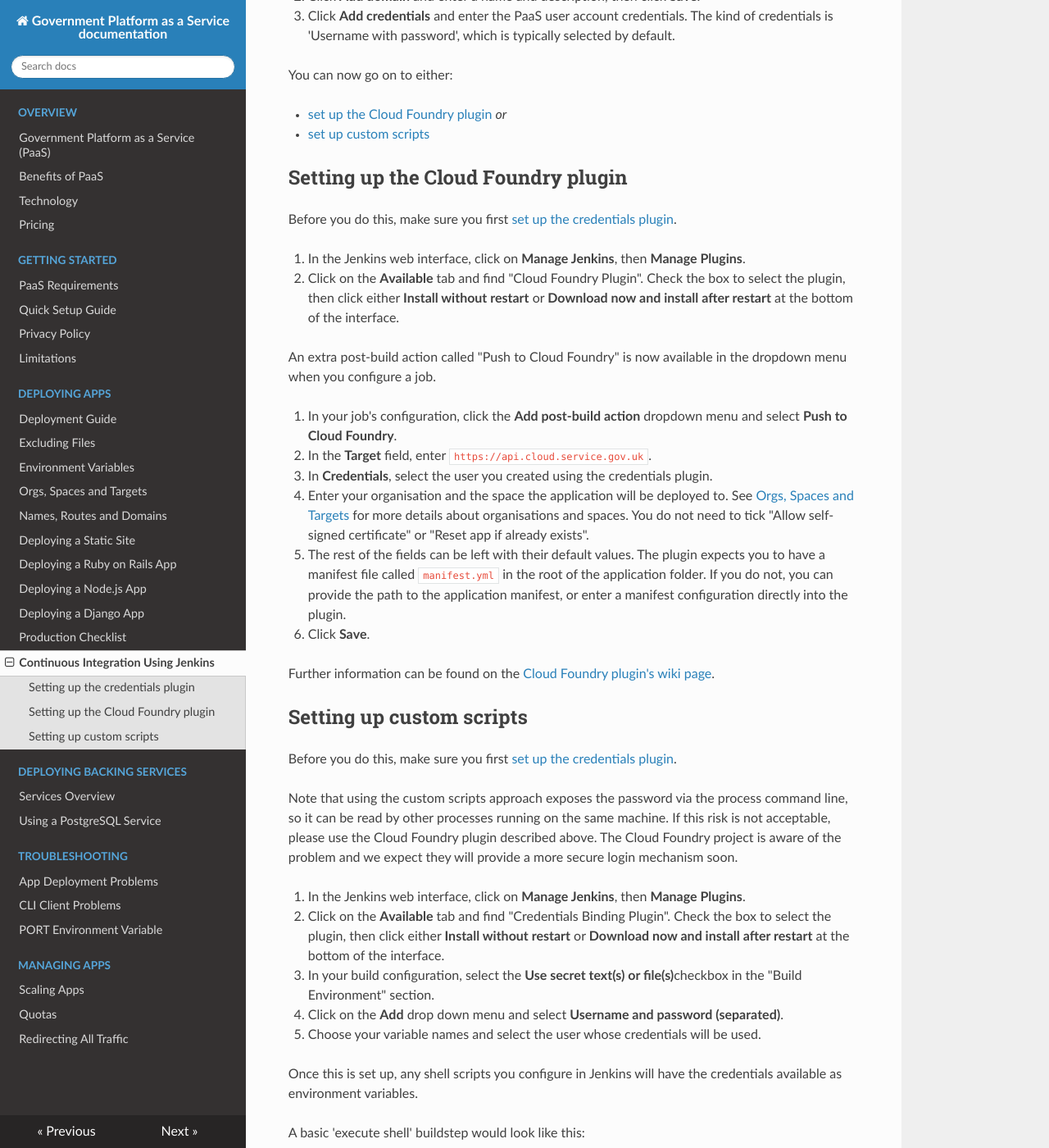
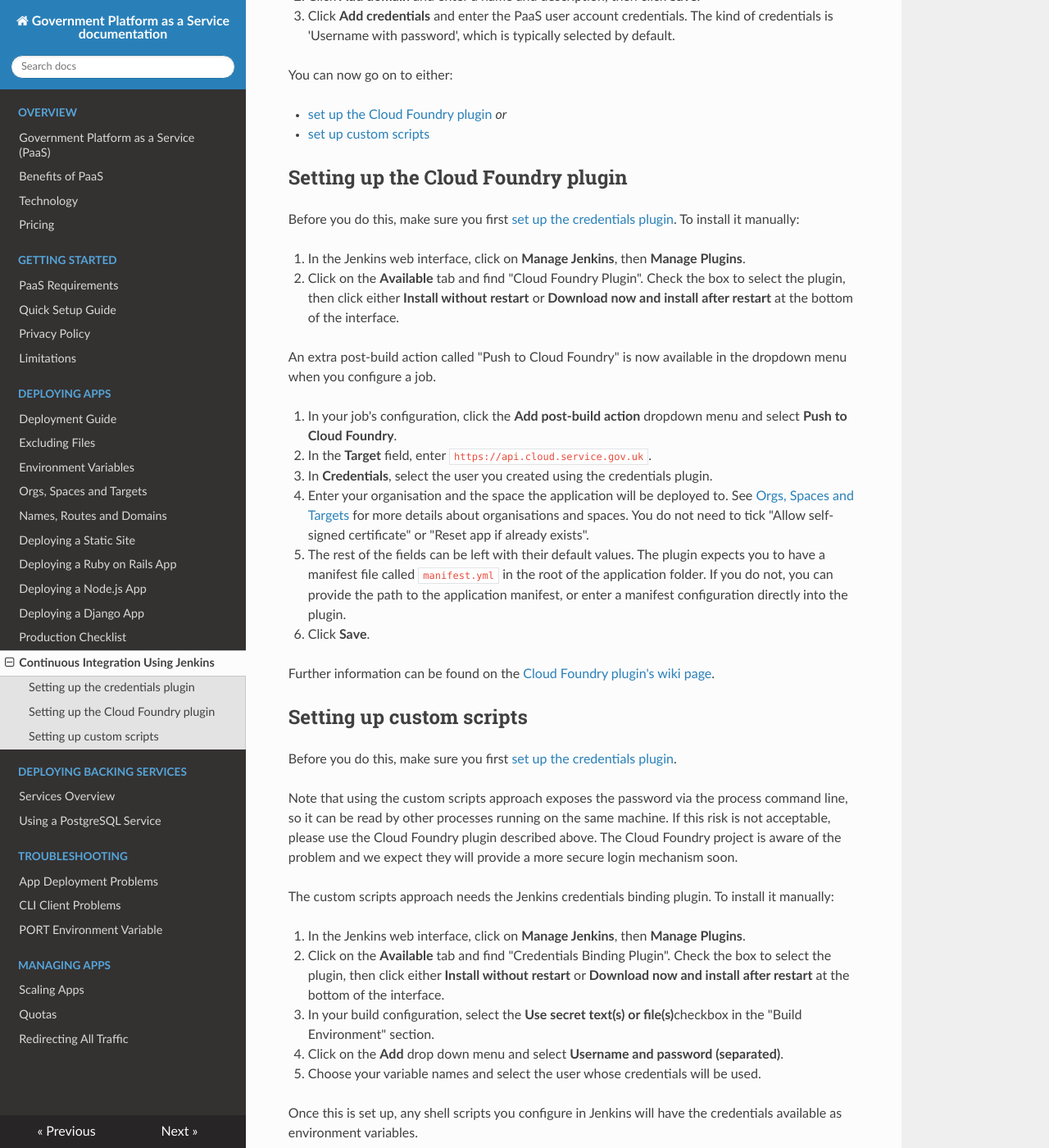
Before and after one commit to alphagov/paas-developer-docs, an MkDocs documentation site: the page built from docs/deploying_apps/jenkins.md, in a window 1280 px wide and 1400 px high, scrolled down 1123 px. Shown: the whole window at 82% size. Built offline with MkDocs 1.6.1, drawn with Linux system fonts in a browser that asks for light colours; nearby versions of some CDN libraries; old or Windows-style settings are respelled for this version of MkDocs; some of the changed text lies outside the part shown.

Commit message:
Specify that instructions are for manual install
There are other ways to install Jenkins plugins, so specify that these
instructions are just if you want to do it manually

```diff
--- a/docs/deploying_apps/jenkins.md
+++ b/docs/deploying_apps/jenkins.md
@@ -13,7 +13,7 @@ Setting up custom scripts requires a bit more configuration, but allows you to f
 
 ## Setting up the credentials plugin
 
-To install the credentials plugin:
+To install the credentials plugin manually:
 
 1. In the Jenkins web interface, click on **Manage Jenkins**, then **Manage Plugins**.
 2. Click on the **Installed** tab and check if "Credentials Plugin" is listed. If it's listed, skip the next step.
@@ -36,7 +36,7 @@ You can now go on to either:
 
 ## Setting up the Cloud Foundry plugin
 
-Before you do this, make sure you first [set up the credentials plugin](/deploying_apps/jenkins/#setting-up-the-credentials-plugin).
+Before you do this, make sure you first [set up the credentials plugin](/deploying_apps/jenkins/#setting-up-the-credentials-plugin). To install it manually:
 
 1. In the Jenkins web interface, click on **Manage Jenkins**, then **Manage Plugins**.
 2. Click on the **Available** tab and find "Cloud Foundry Plugin". Check the box to select the plugin, then click either **Install without restart** or **Download now and install after restart** at the bottom of the interface.
@@ -57,6 +57,8 @@ Further information can be found on the [Cloud Foundry plugin's wiki page](https
 Before you do this, make sure you first [set up the credentials plugin](/deploying_apps/jenkins/#setting-up-the-credentials-plugin).
 
 Note that using the custom scripts approach exposes the password via the process command line, so it can be read by other processes running on the same machine. If this risk is not acceptable, please use the Cloud Foundry plugin described above. The Cloud Foundry project is aware of the problem and we expect they will provide a more secure login mechanism soon.
+
+The custom scripts approach needs the Jenkins credentials binding plugin. To install it manually:
 
 1. In the Jenkins web interface, click on **Manage Jenkins**, then **Manage Plugins**.
 2. Click on the **Available** tab and find "Credentials Binding Plugin". Check the box to select the plugin, then click either **Install without restart** or **Download now and install after restart** at the bottom of the interface.
```
